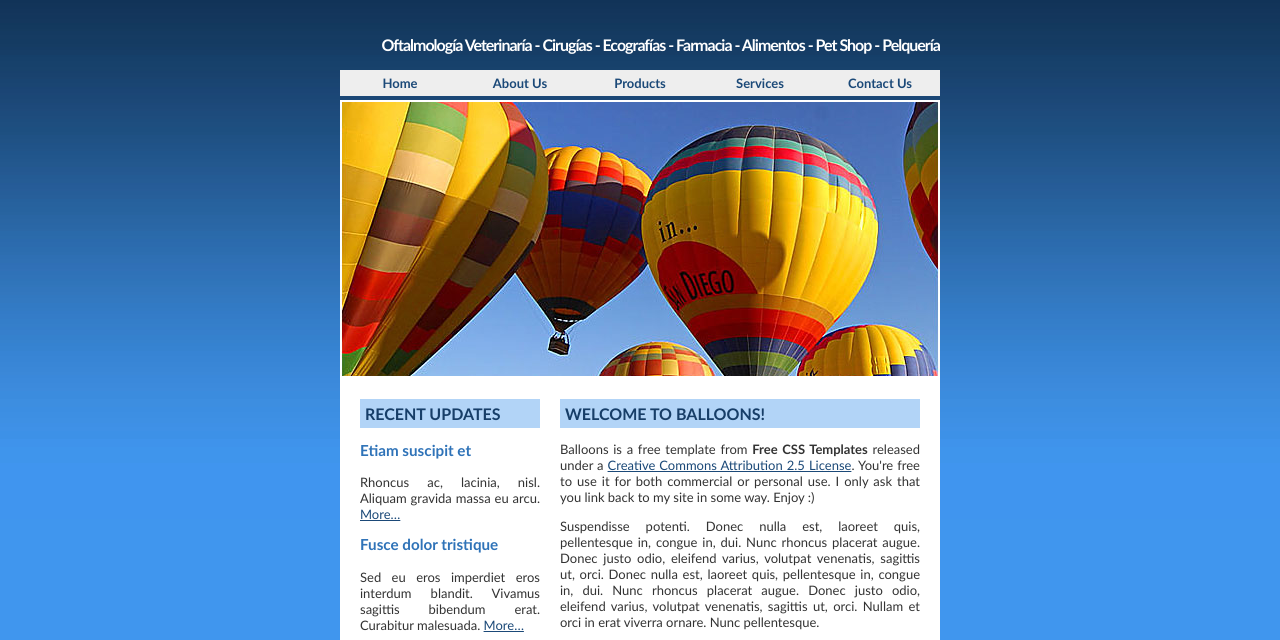
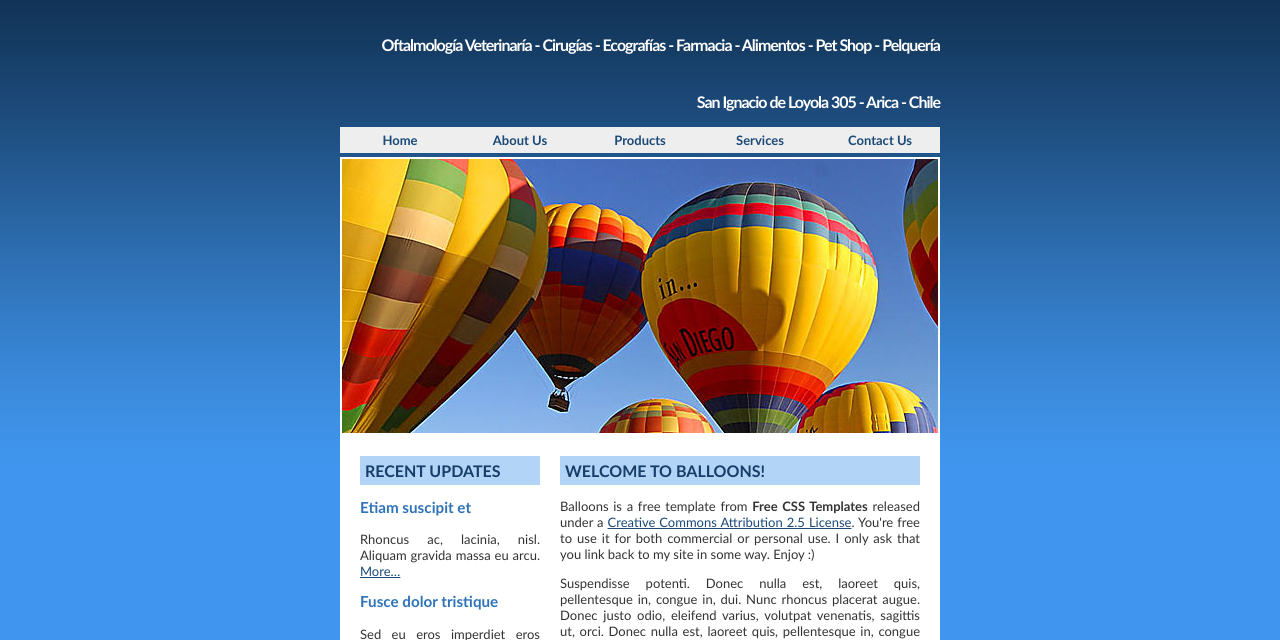
Before and after one commit to wpcorgan/miprimeraweb, a plain HTML site: page index.html in a window 1280 px wide. Shown: the part 81-721 px from the top of the page. Drawn offline with Linux system fonts and the light colour scheme.

Commit message:
direccion

```diff
--- a/index.html
+++ b/index.html
@@ -9,6 +9,7 @@
 <div id="header">
   <h1><a href="#">Clínica Veterinaria San Ignacio</a></h1>
   <h2><a href="#">Oftalmología Veterinaría - Cirugías - Ecografías - Farmacia - Alimentos - Pet Shop - Pelquería</a></h2>
+  <h2><a href="#">San Ignacio de Loyola 305 - Arica - Chile</a></h2>
 </div>
 <div style="clear: both;">&nbsp;</div>
 <div id="menu">
```
